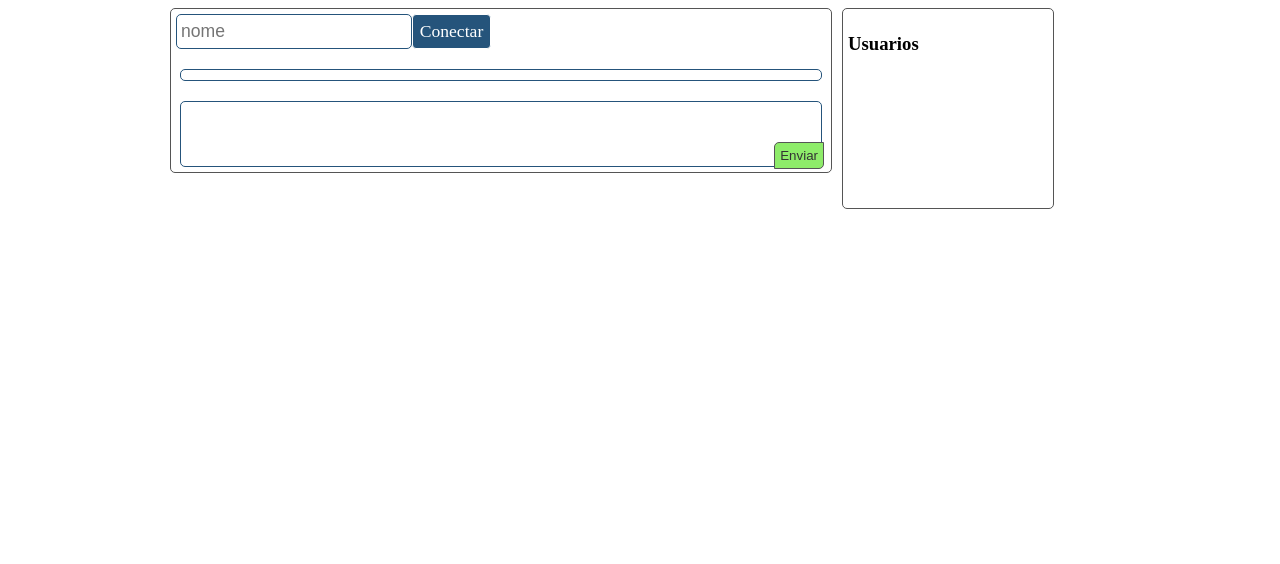
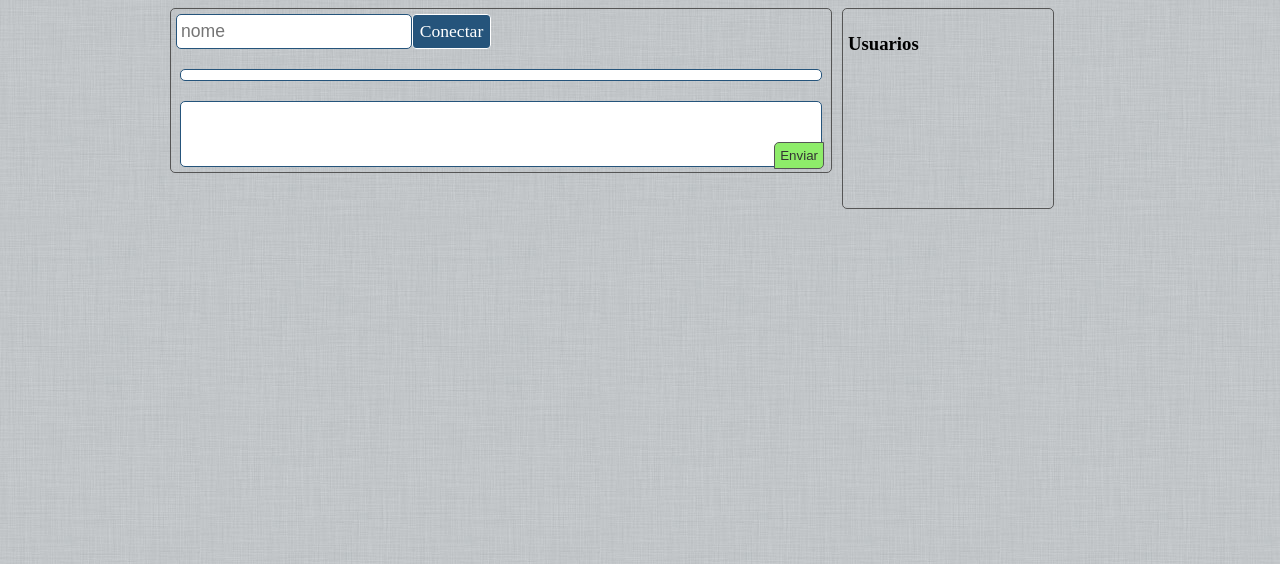
Before and after one commit to mau21mau/chat-socketio, a plain HTML site: page index.html in a window 1280 px wide. Shown: the top 564 px of the page. Drawn offline with nearby package versions, Linux system fonts and the light colour scheme.

Commit message:
Fixed bg img path o css

```diff
--- a/static/css/estilo.css
+++ b/static/css/estilo.css
@@ -1,5 +1,5 @@
 body{
-    background: url("grey-bg.jpg");
+    background: url("/static/img/grey-bg.jpg");
 }
 
 #wrap-all{
```
